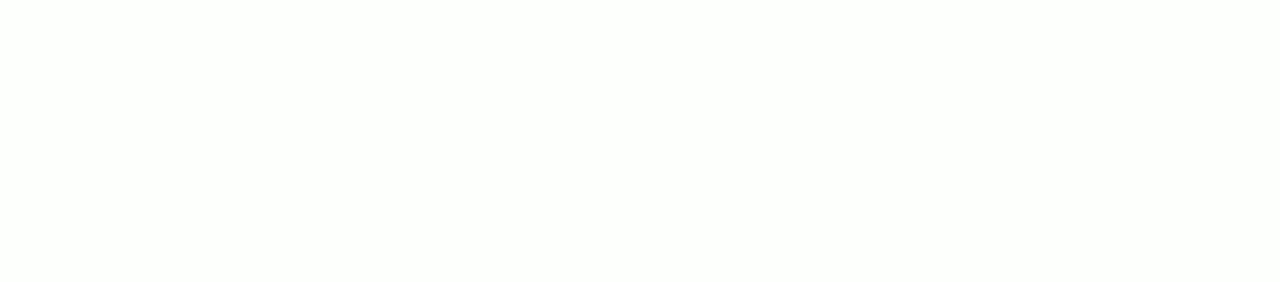
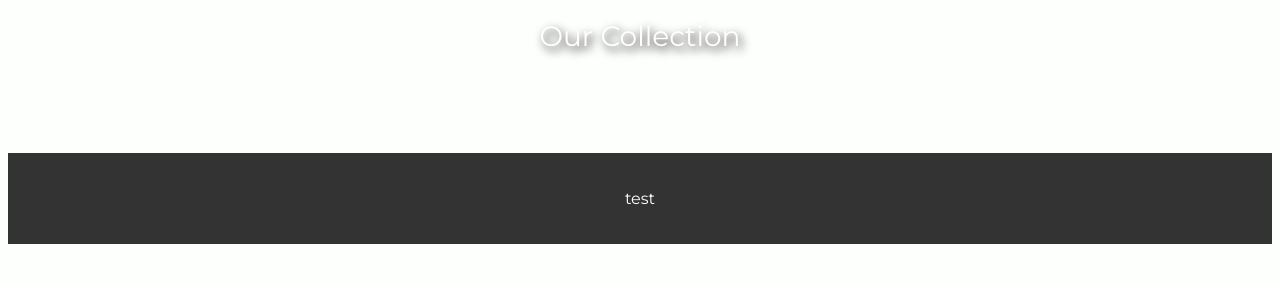
Before and after one commit to littlestcoco/littlestcoco.github.io, a plain HTML site: page our-collection.html in a window 1280 px wide. Drawn offline with nearby package versions, Linux system fonts and the light colour scheme.

Commit message:
added body and footer

```diff
--- a/our-collection.html
+++ b/our-collection.html
@@ -10,3 +10,9 @@
       <script src="js/index.js"></script>
       <link rel="stylesheet" type="text/css" href="//cdn.jsdelivr.net/gh/kenwheeler/slick@1.9.0/slick/slick.css"/>
   </head>
+  <body>
+    <h1>Our Collection</h1>
+  </body>
+  <footer>
+    <p>test</p>
+  </footer>
```
